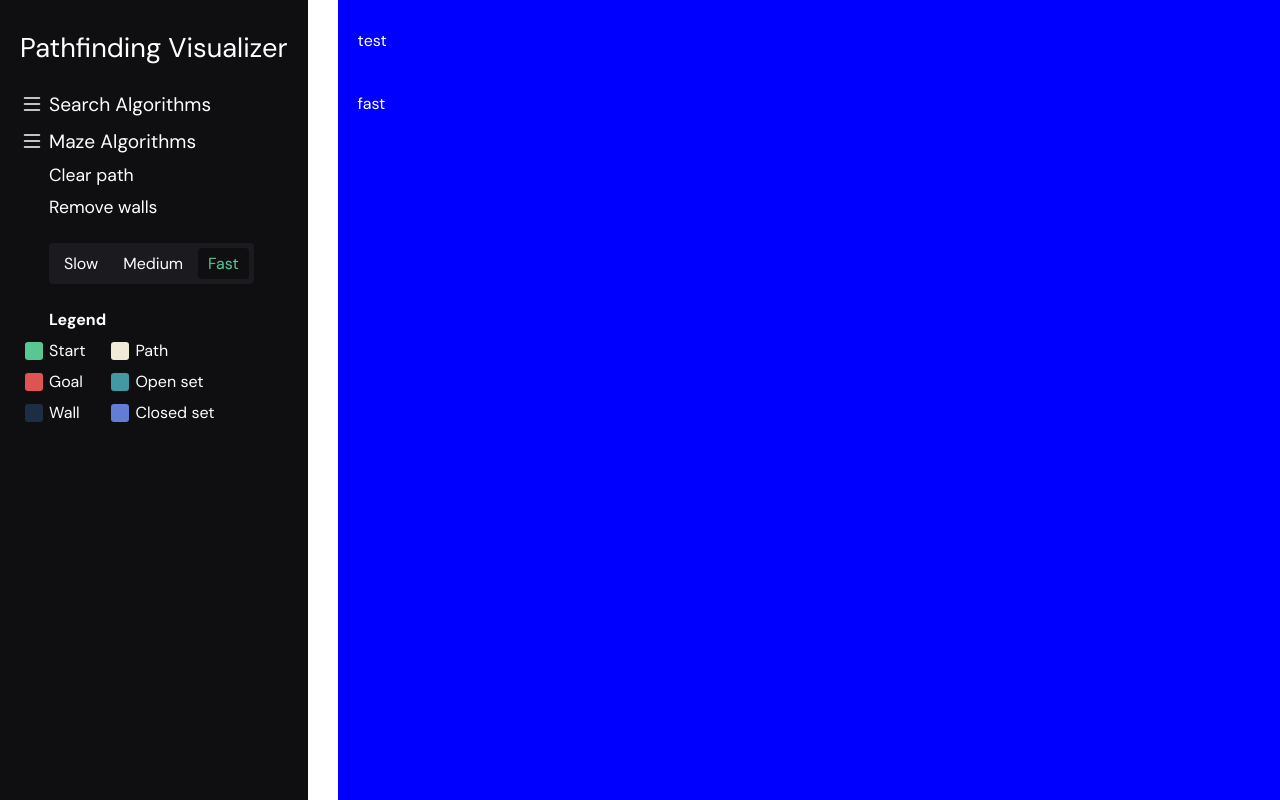
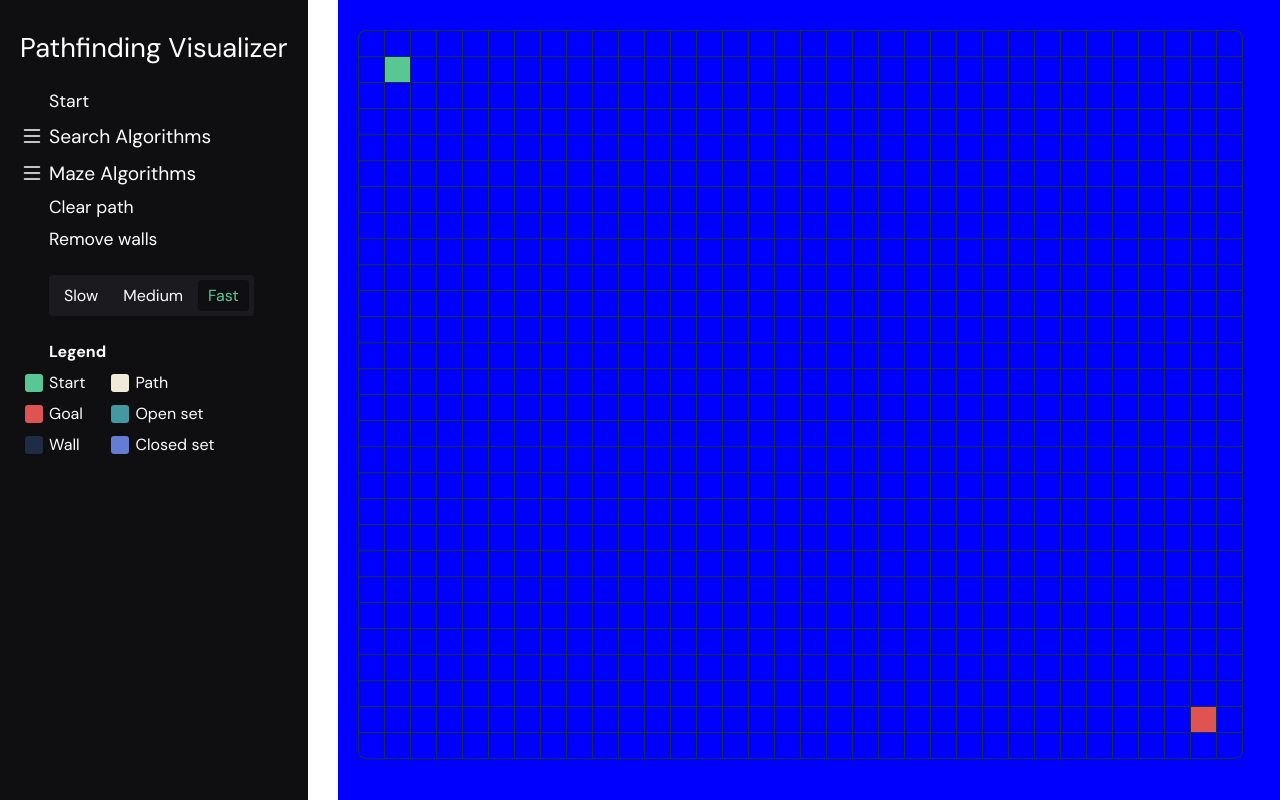
Before and after one commit to taylornorth01/pathfinding-visualizer-react, a React (Create React App) app: page / in a window 1280 px wide. Built offline with nearby package versions, Linux system fonts and the light colour scheme.

Commit message:
on load get avaliable grid space and create grid

```diff
--- a/src/App.tsx
+++ b/src/App.tsx
@@ -1,5 +1,5 @@
 //
-import { useReducer } from 'react';
+import { useEffect, useReducer, useRef } from 'react';
 import './App.css';
 import {
 	createGrid,
@@ -13,6 +13,7 @@ import {
 	getMazeObject,
 	updateMaze,
 	clearWalls,
+	getAvaliableGridSpace,
 } from './common/';
 import {
 	Grid,
@@ -77,6 +78,14 @@ const reducer = (state: AppState, action: AppActions) => {
 		case 'clear-walls':
 			dState = { ...dState, grid: clearWalls(dState.grid) };
 			return { ...dState, ...updateAlgorithm(dState) };
+		case 'create-grid':
+			let { h, w } = action.payload;
+			let grid = createGrid(h, w);
+			dState.start = { x: 1, y: 1 };
+			dState.goal = { x: w - 2, y: h - 2 };
+			grid = placeFlag('start', dState.start, grid);
+			grid = placeFlag('goal', dState.goal, grid);
+			return { ...dState, grid };
 		default:
 			throw new Error('Reducer action not found');
 	}
@@ -86,7 +95,7 @@ const App: React.FC = () => {
 	const [state, dispatch] = useReducer(
 		reducer,
 		{
-			grid: createGrid(15, 25),
+			grid: createGrid(5, 5),
 			start: { x: 1, y: 1 },
 			goal: { x: 3, y: 3 },
 			isDragging: false,
@@ -96,6 +105,13 @@ const App: React.FC = () => {
 		},
 		init
 	);
+	const gridRef = useRef<HTMLDivElement | null>(null);
+
+	useEffect(() => {
+		let [w, h] = getAvaliableGridSpace(gridRef.current);
+		console.log(w, h);
+		dispatch({ type: 'create-grid', payload: { w, h } });
+	}, []);
 
 	const startAlgorithm = async () => {
 		if (!state.algorithm) return;
@@ -158,6 +174,7 @@ const App: React.FC = () => {
 				<div className='column__1'>
 					<div className='main__controls'>
 						<div className='main__title'>Pathfinding Visualizer</div>
+						<Button text='Start' onClick={() => startAlgorithm()} />
 						<Dropdown title={'Search Algorithms'}>
 							<Option
 								text={'A* Search'}
@@ -204,7 +221,6 @@ const App: React.FC = () => {
 								}
 							/>
 						</Dropdown>
-
 						<Button
 							text='Clear path'
 							onClick={() => dispatch({ type: 'clear-path' })}
@@ -250,22 +266,16 @@ const App: React.FC = () => {
 						</List>
 					</div>
 				</div>
-				<div className='column__2'>
-					<div className='test'>test</div>
-					{state.maze?.id}
-					<br />
-					{state.algorithm?.id}
-					<br />
-					{state.speed?.id}
+				<div className='column__2' ref={gridRef}>
+					<Grid
+						grid={state.grid}
+						mouseDown={(n) => !state.isSearching && mouseDown(n)}
+						mouseEnter={(n) =>
+							!state.isSearching && state.isDragging && mouseEnter(n)
+						}
+					/>
 				</div>
 			</div>
-			{/* <Grid
-				grid={state.grid}
-				mouseDown={(n) => !state.isSearching && mouseDown(n)}
-				mouseEnter={(n) =>
-					!state.isSearching && state.isDragging && mouseEnter(n)
-				}
-			/> */}
 		</div>
 	);
 };
```
